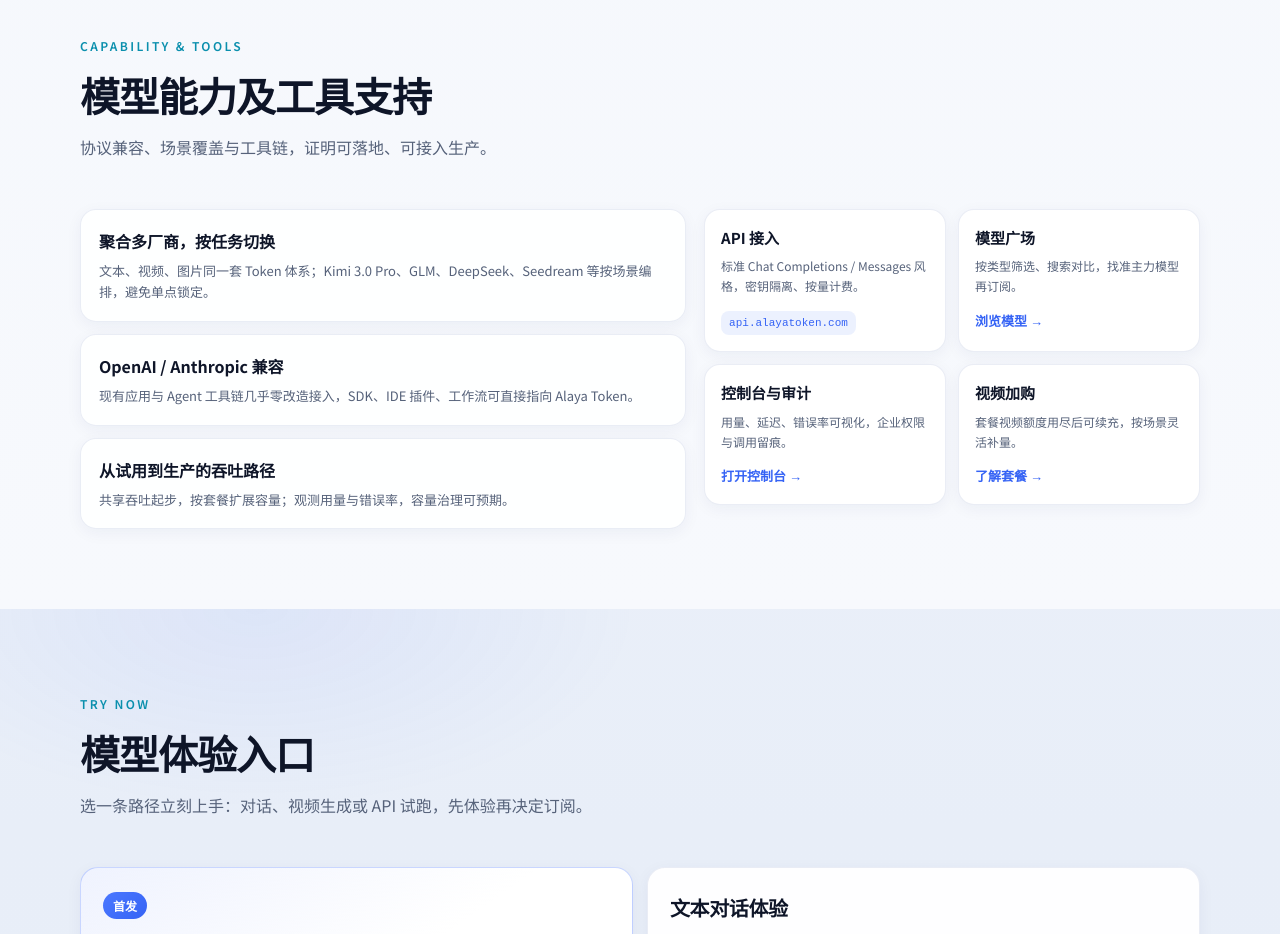
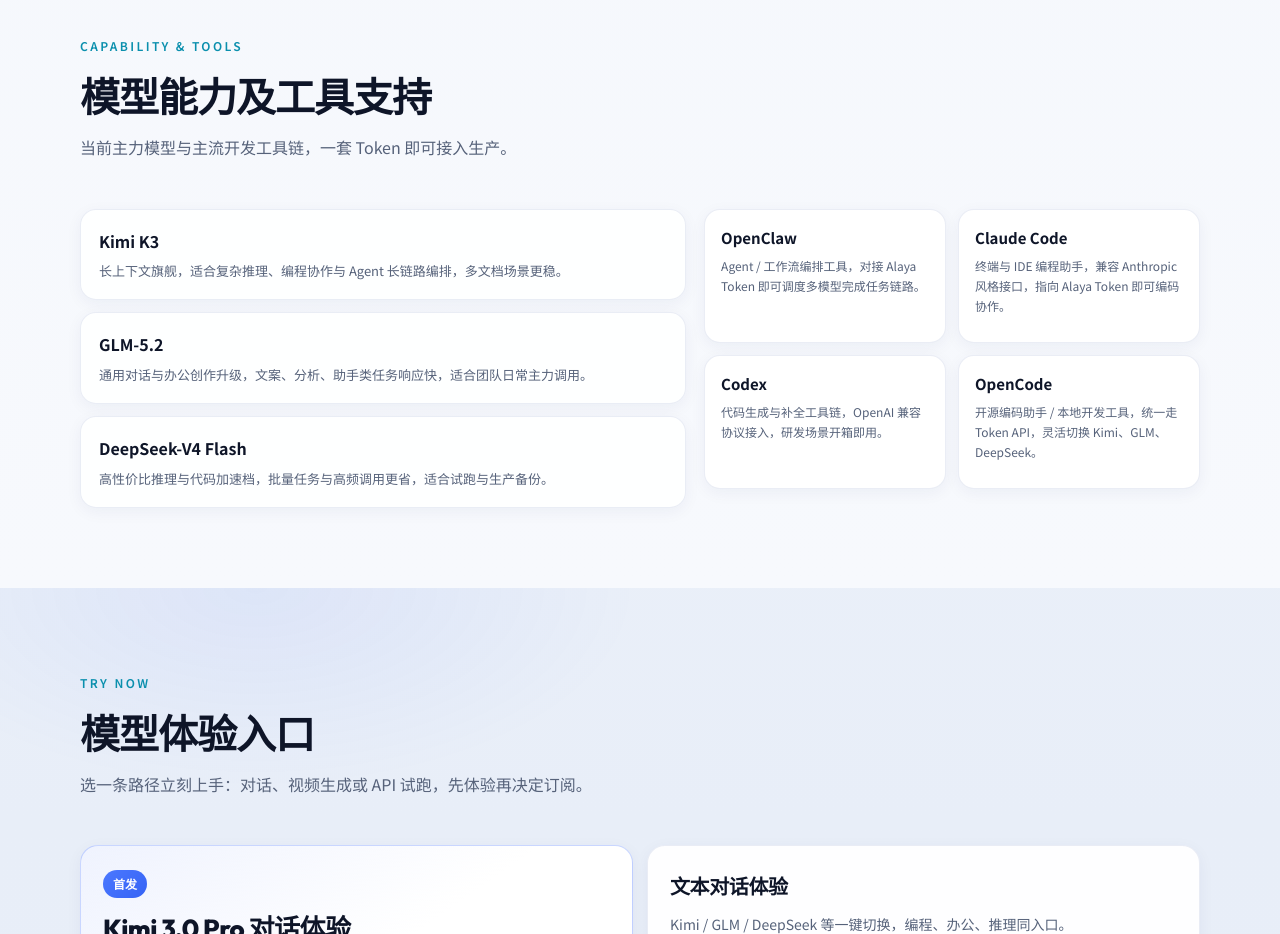
Before and after one commit to wangshihui4636/alaya-token2, a plain HTML site: page alayaToken.html in a window 1280 px wide. Shown: the part 1600-2534 px from the top of the page. Drawn offline with Linux system fonts and the light colour scheme.

Commit message:
Replace plaza/console with models and tool intros

```diff
--- a/alayaToken.html
+++ b/alayaToken.html
@@ -177,45 +177,41 @@
           <div class="at-screen2-cap-head reveal">
             <p class="section-label">Capability &amp; Tools</p>
             <h2 class="section-title" id="cap-title">模型能力及工具支持</h2>
-            <p class="section-desc">协议兼容、场景覆盖与工具链，证明可落地、可接入生产。</p>
+            <p class="section-desc">当前主力模型与主流开发工具链，一套 Token 即可接入生产。</p>
           </div>
 
           <div class="at-cap-tools reveal">
             <div class="at-cap-list">
               <article class="at-cap-item">
-                <h3>聚合多厂商，按任务切换</h3>
-                <p>文本、视频、图片同一套 Token 体系；Kimi 3.0 Pro、GLM、DeepSeek、Seedream 等按场景编排，避免单点锁定。</p>
+                <h3>Kimi K3</h3>
+                <p>长上下文旗舰，适合复杂推理、编程协作与 Agent 长链路编排，多文档场景更稳。</p>
               </article>
               <article class="at-cap-item">
-                <h3>OpenAI / Anthropic 兼容</h3>
-                <p>现有应用与 Agent 工具链几乎零改造接入，SDK、IDE 插件、工作流可直接指向 Alaya Token。</p>
+                <h3>GLM-5.2</h3>
+                <p>通用对话与办公创作升级，文案、分析、助手类任务响应快，适合团队日常主力调用。</p>
               </article>
               <article class="at-cap-item">
-                <h3>从试用到生产的吞吐路径</h3>
-                <p>共享吞吐起步，按套餐扩展容量；观测用量与错误率，容量治理可预期。</p>
+                <h3>DeepSeek-V4 Flash</h3>
+                <p>高性价比推理与代码加速档，批量任务与高频调用更省，适合试跑与生产备份。</p>
               </article>
             </div>
 
             <div class="at-tools-mini">
               <article class="at-tool-mini">
-                <h4>API 接入</h4>
-                <p>标准 Chat Completions / Messages 风格，密钥隔离、按量计费。</p>
-                <code>api.alayatoken.com</code>
+                <h4>OpenClaw</h4>
+                <p>Agent / 工作流编排工具，对接 Alaya Token 即可调度多模型完成任务链路。</p>
               </article>
               <article class="at-tool-mini">
-                <h4>模型广场</h4>
-                <p>按类型筛选、搜索对比，找准主力模型再订阅。</p>
-                <a class="text-link" href="models.html">浏览模型 →</a>
+                <h4>Claude Code</h4>
+                <p>终端与 IDE 编程助手，兼容 Anthropic 风格接口，指向 Alaya Token 即可编码协作。</p>
               </article>
               <article class="at-tool-mini">
-                <h4>控制台与审计</h4>
-                <p>用量、延迟、错误率可视化，企业权限与调用留痕。</p>
-                <a class="text-link" href="#login">打开控制台 →</a>
+                <h4>Codex</h4>
+                <p>代码生成与补全工具链，OpenAI 兼容协议接入，研发场景开箱即用。</p>
               </article>
               <article class="at-tool-mini">
-                <h4>视频加购</h4>
-                <p>套餐视频额度用尽后可续充，按场景灵活补量。</p>
-                <a class="text-link" href="#subscribe">了解套餐 →</a>
+                <h4>OpenCode</h4>
+                <p>开源编码助手 / 本地开发工具，统一走 Token API，灵活切换 Kimi、GLM、DeepSeek。</p>
               </article>
             </div>
           </div>
```
